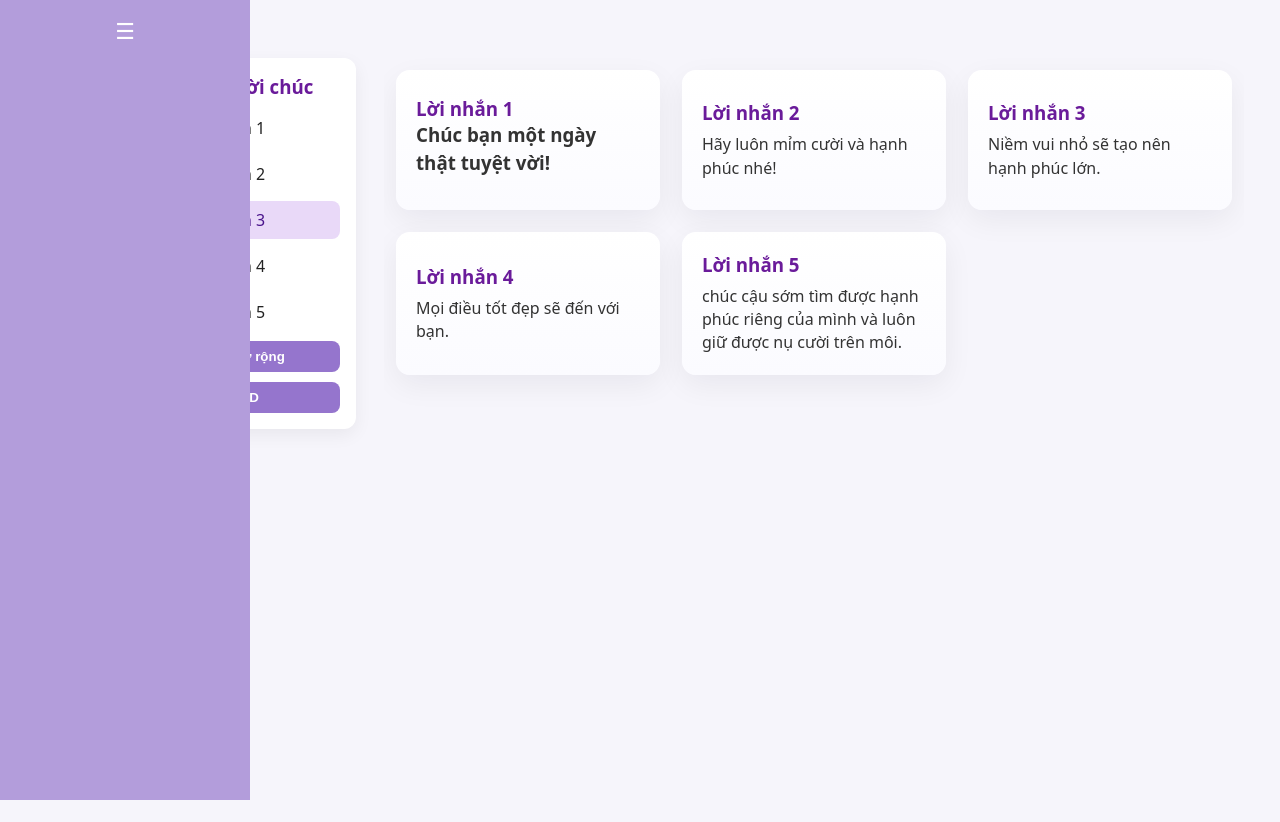
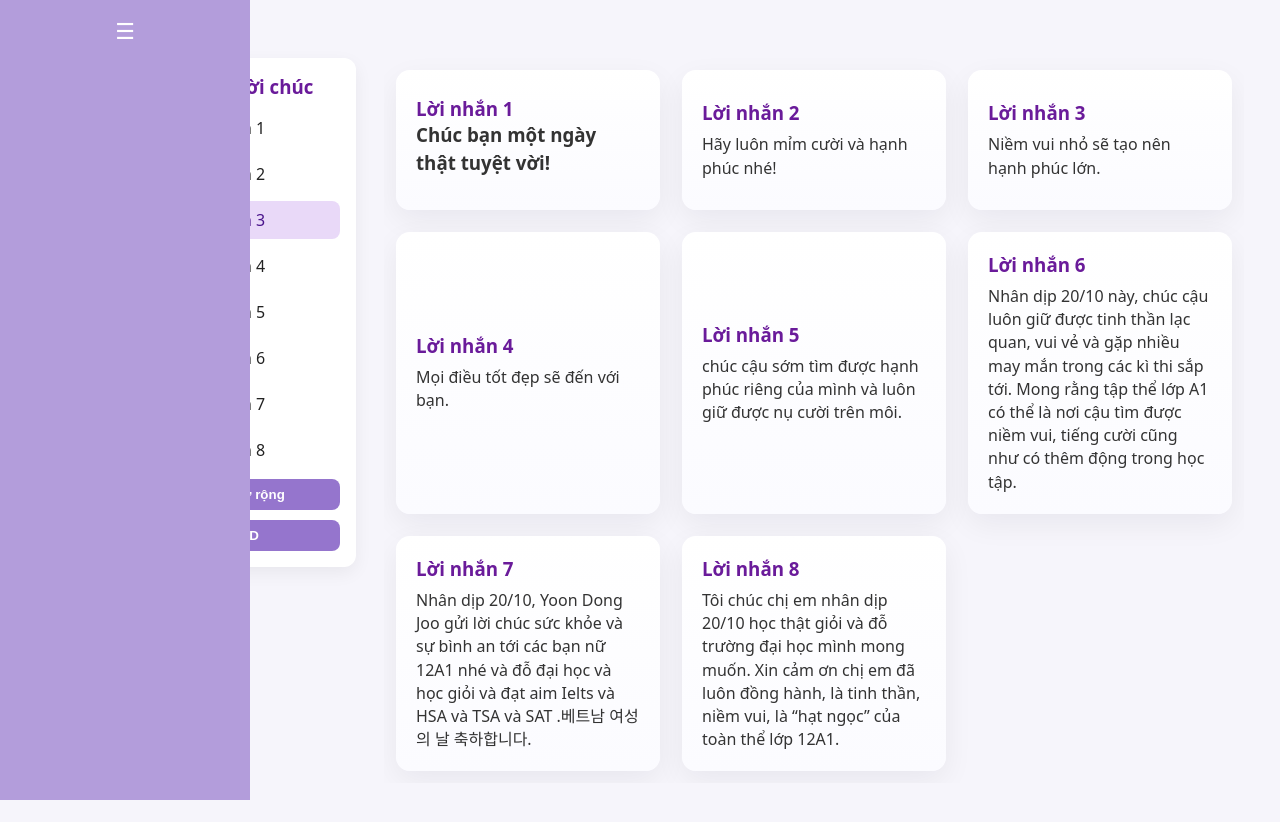
Before and after one commit to KhanhNguyen1928/womenday, a plain HTML site: page index.html in a window 1280 px wide. Drawn offline with Linux system fonts and the light colour scheme.

Commit message:
Update index.html

```diff
--- a/index.html
+++ b/index.html
@@ -53,6 +53,9 @@
         <li data-target="msg3">Lời nhắn 3</li>
         <li data-target="msg4">Lời nhắn 4</li>
         <li data-target="msg5">Lời nhắn 5</li>
+        <li data-target="msg6">Lời nhắn 6</li>
+        <li data-target="msg7">Lời nhắn 7</li>
+        <li data-target="msg8">Lời nhắn 8</li>
       </ul>
 
       <div class="controls">
@@ -82,12 +85,22 @@
         <h3>Lời nhắn 4</h3>
         <p>Mọi điều tốt đẹp sẽ đến với bạn.</p>
       </article>
-
       <article class="message" id="msg5" tabindex="0">
         <h3>Lời nhắn 5</h3>
         <p>chúc cậu sớm tìm được hạnh phúc riêng của mình và luôn giữ được nụ cười trên môi.</p>
-      </buubjarticle>
-
+      </article>
+      <article class="message" id="msg6" tabindex="0">
+        <h3>Lời nhắn 6</h3>
+        <p>Nhân dịp 20/10 này, chúc cậu luôn giữ được tinh thần lạc quan, vui vẻ và gặp nhiều may mắn trong các kì thi sắp tới. Mong rằng tập thể lớp A1 có thể là nơi cậu tìm được niềm vui, tiếng cười cũng như có thêm động trong học tập. </p>
+      </article>
+      <article class="message" id="msg7" tabindex="0">
+        <h3>Lời nhắn 7</h3>
+        <p>Nhân dịp 20/10, Yoon Dong Joo gửi lời chúc sức khỏe và sự bình an tới các bạn nữ 12A1 nhé và đỗ đại học và học giỏi và đạt aim Ielts và HSA và TSA và SAT .베트남 여성의 날 축하합니다.</p>
+      </article>
+      <article class="message" id="msg8" tabindex="0">
+        <h3>Lời nhắn 8</h3>
+        <p>Tôi chúc chị em nhân dịp 20/10 học thật giỏi và đỗ trường đại học mình mong muốn. Xin cảm ơn chị em đã luôn đồng hành, là tinh thần, niềm vui, là “hạt ngọc” của toàn thể lớp 12A1.</p>
+      </article>
       <!-- Carousel controls -->
       <button class="carousel-btn carousel-prev" id="carouselPrev" aria-label="Previous">‹</button>
       <button class="carousel-btn carousel-next" id="carouselNext" aria-label="Next">›</button>
```
